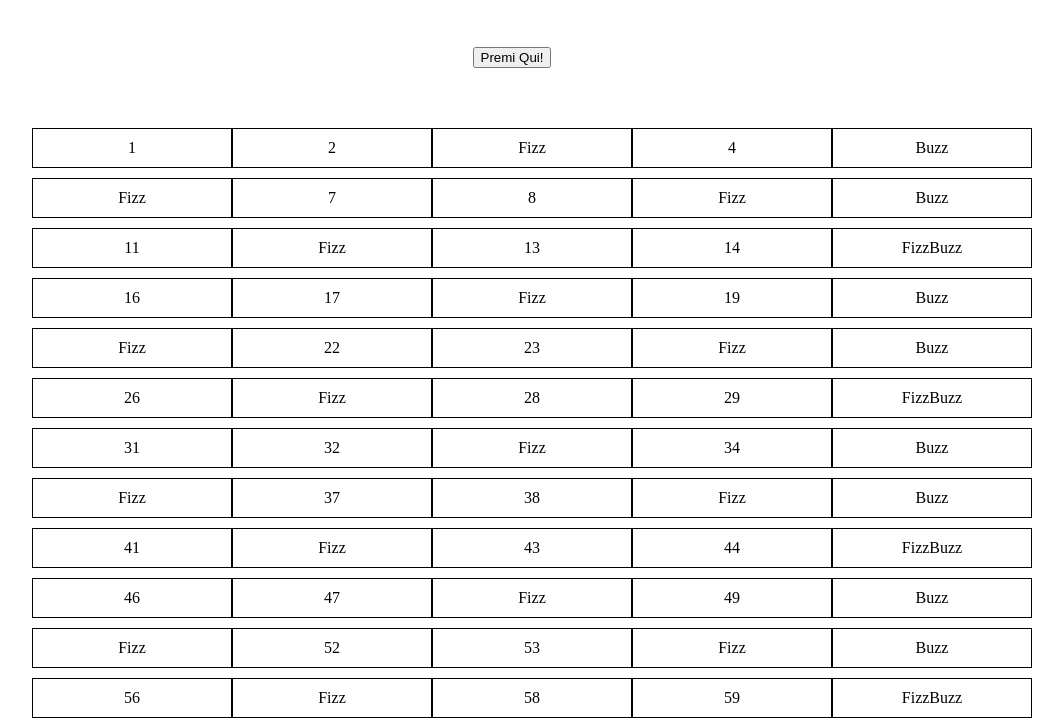
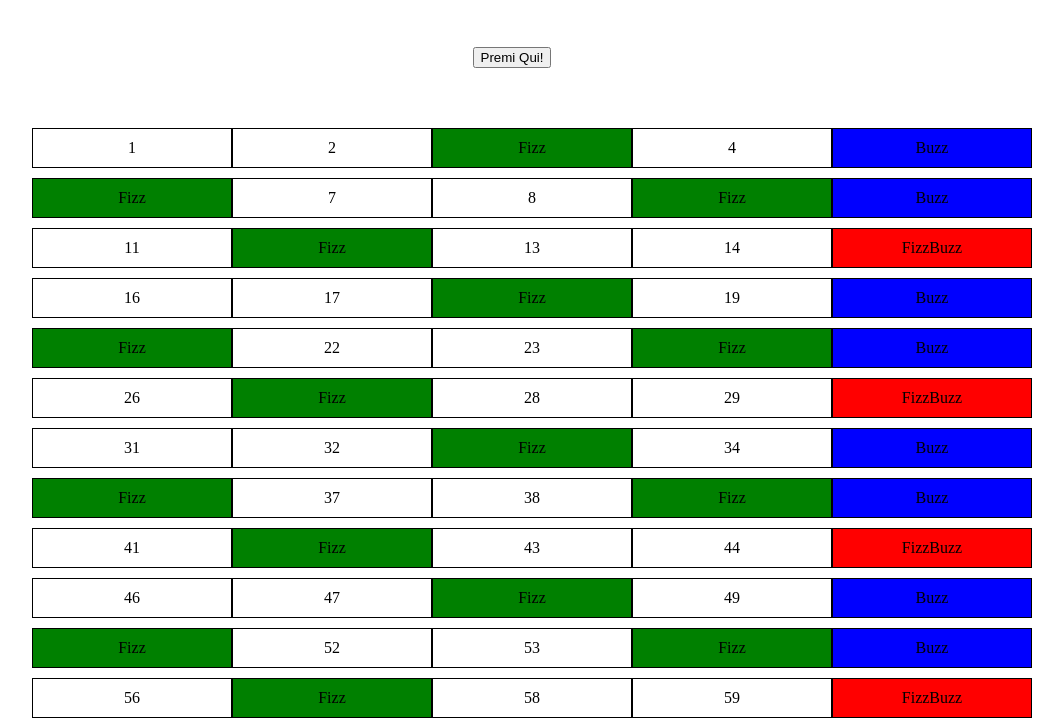
Before and after one commit to Basiglio/js-fizzbuzz, a plain HTML site: page index.html in a window 1280 px wide. Both pictures are taken after a click on the input "Premi Qui!". Shown: the part 40-765 px from the top of the page, without its empty margins (128-1191 px from the left). Drawn offline with Linux system fonts and the light colour scheme.

Commit message:
layout 4

```diff
--- a/js/myscript.js
+++ b/js/myscript.js
@@ -12,13 +12,13 @@ var submit = document.getElementById("submit");
      // FACCIO STAMPARE I NUMERI DA 1 A 100
      if(i % 3 == 0 && i % 5 == 0) {
        // SE I(IL NUMERO) è MULTIPLO DI 3 ED ANCHE MULTIPLO DI 5 STAMPA FIZZBUZZ
-      document.getElementById('elenco_numeri').innerHTML += "<li>" + "FizzBuzz" + "</li>";
+      document.getElementById('elenco_numeri').innerHTML += "<li class=red>" + "FizzBuzz" + "</li>";
     } else if (i % 3 == 0) {
       // ALTRIMENTI SE IL NUMERO è SOLO MULTIPLO DI 3 STAMPA BUZZ
-      document.getElementById('elenco_numeri').innerHTML += "<li>" + "Fizz" + "</li>";
+      document.getElementById('elenco_numeri').innerHTML += "<li class=green>" + "Fizz" + "</li>";
     } else if (i % 5 == 0) {
       // ALTRIMENTI SE IL NUMERO è SOLO MULTIPLO DI 5 STAMPA FIZZ
-      document.getElementById('elenco_numeri').innerHTML += "<li>" + "Buzz" + "</li>";
+      document.getElementById('elenco_numeri').innerHTML += "<li class=blue>" + "Buzz" + "</li>";
     } else {
       // ALTRIMENTI STAMPA IL NUMERO
       document.getElementById('elenco_numeri').innerHTML += "<li>" + (i) + "</li>";
--- a/style/style.css
+++ b/style/style.css
@@ -22,3 +22,13 @@ li {
   padding: 10px;
   border: 1px solid black;
 }
+
+.red {
+  background-color: red;
+}
+.blue {
+  background-color: blue;
+}
+.green {
+  background-color: green;
+}
```
